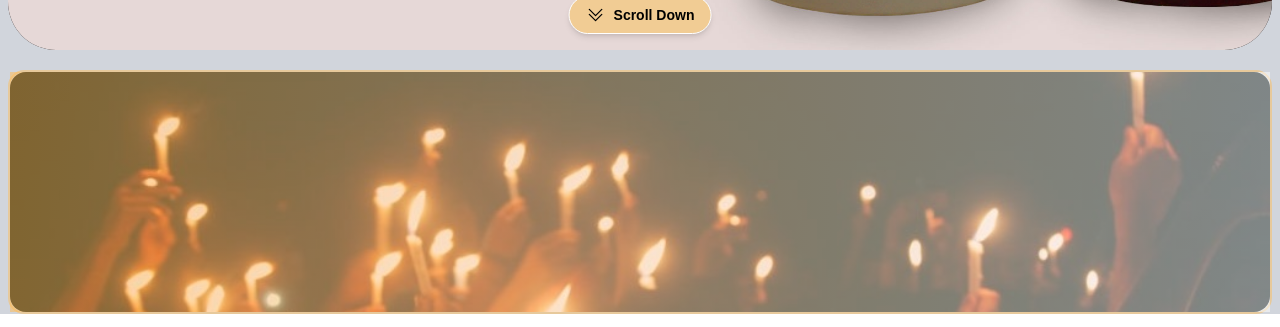
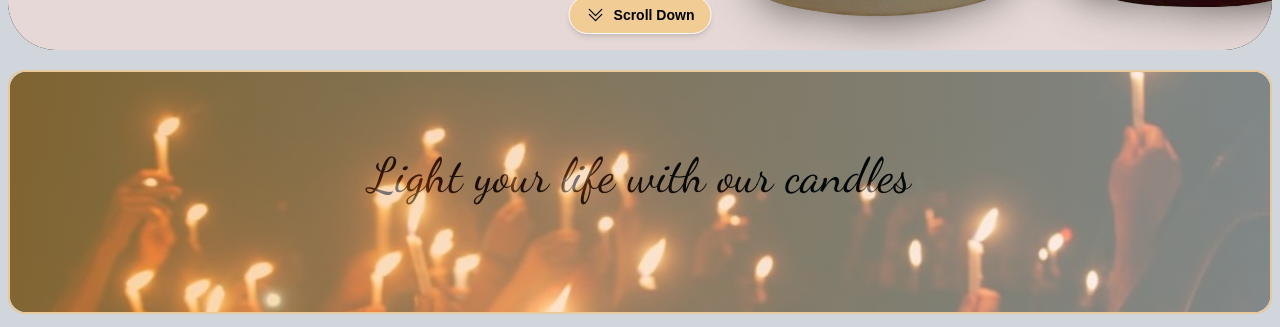
Before and after one commit to AMDHAAROON/Candlex.io, a React (Vite) app: page / in a window 1280 px wide. Shown: the part 754-1081 px from the top of the page. Built offline with nearby package versions, Linux system fonts and the light colour scheme; a web font is replaced by a local one.

Commit message:
added styles to the banner

```diff
--- a/src/main.jsx
+++ b/src/main.jsx
@@ -1,28 +1,31 @@
-import { StrictMode } from 'react'
-import { createRoot } from 'react-dom/client'
-import './index.css'
-import Navbar from './Components/Navbar.jsx'
-import Hero from './Components/Hero.jsx'
+import { StrictMode } from "react";
+import { createRoot } from "react-dom/client";
+import "./index.css";
+import Navbar from "./Components/Navbar.jsx";
+import Hero from "./Components/Hero.jsx";
+import Products from "./Components/Product.jsx";
 
-createRoot(document.getElementById('root')).render(
+createRoot(document.getElementById("root")).render(
   <StrictMode>
-    <div className=' bg-gray-300 px-2 '>
+    <div className=" bg-gray-300 px-2 ">
       <Navbar />
-    <Hero/>
-    <div classname="pt-5" >
-      <div className="relative w-full   rounded-2xl  border-2 border-[#e7c99b]">
-
+      <Hero />
+      <section className="pb-4">
+        <div className="relative w-full   rounded-2xl  border-2 border-[#e7c99b] ">
           <img
             src="Assets/banner.jpg"
             alt="Banner"
             className="w-full h-[30vh] object-cover object-left rounded-2xl"
           />
 
-
-  <div className="absolute inset-0 bg-gradient-to-r from-[#ffba52] to-white opacity-50"></div>
-</div>
-
+          <div className="absolute inset-0 bg-gradient-to-r from-[#ffba52] to-white opacity-50 rounded-2xl ">
+            <h1 className="text-center pt-20 text-5xl text-black font-cursive">
+              Light your life with our candles
+            </h1>
           </div>
         </div>
-  </StrictMode>,
-)
+      </section>
+      <Products/>
+    </div>
+  </StrictMode>
+);
```
Lines whose indentation alone changed are shown as unchanged.
